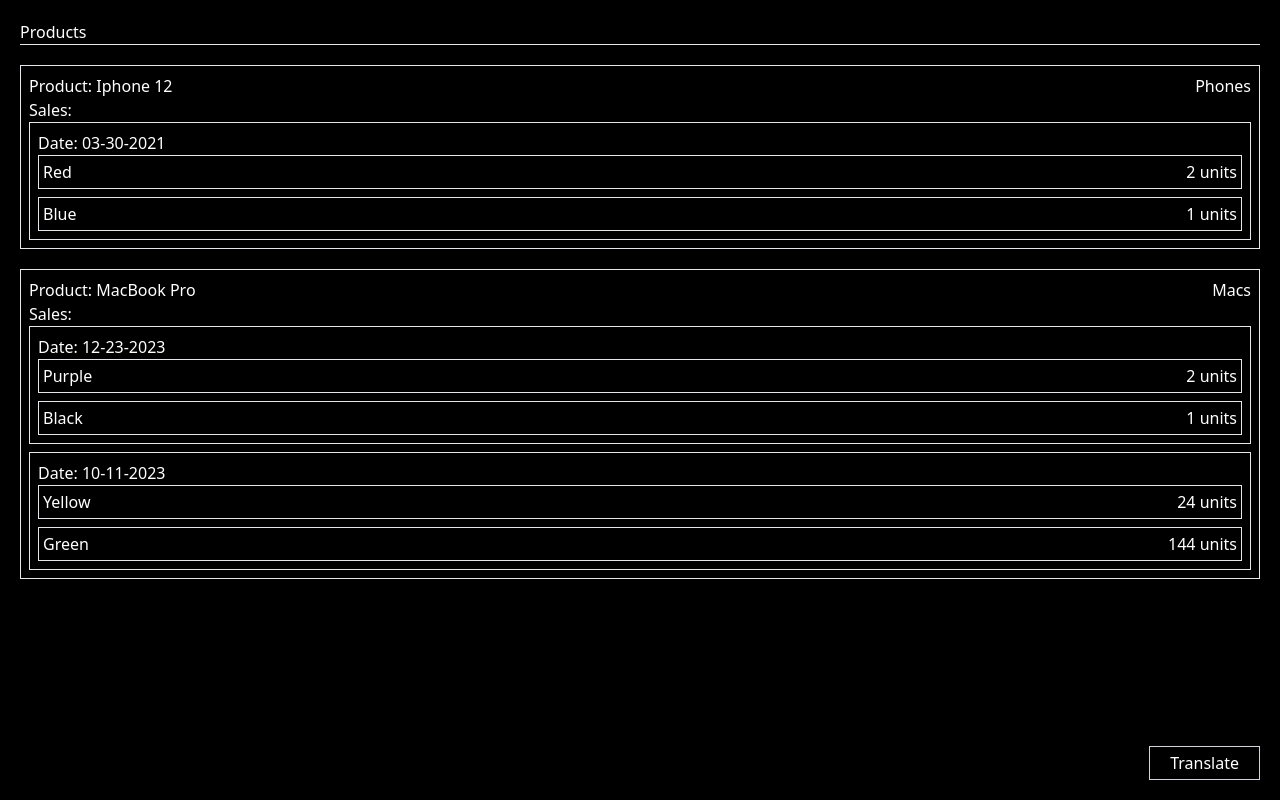
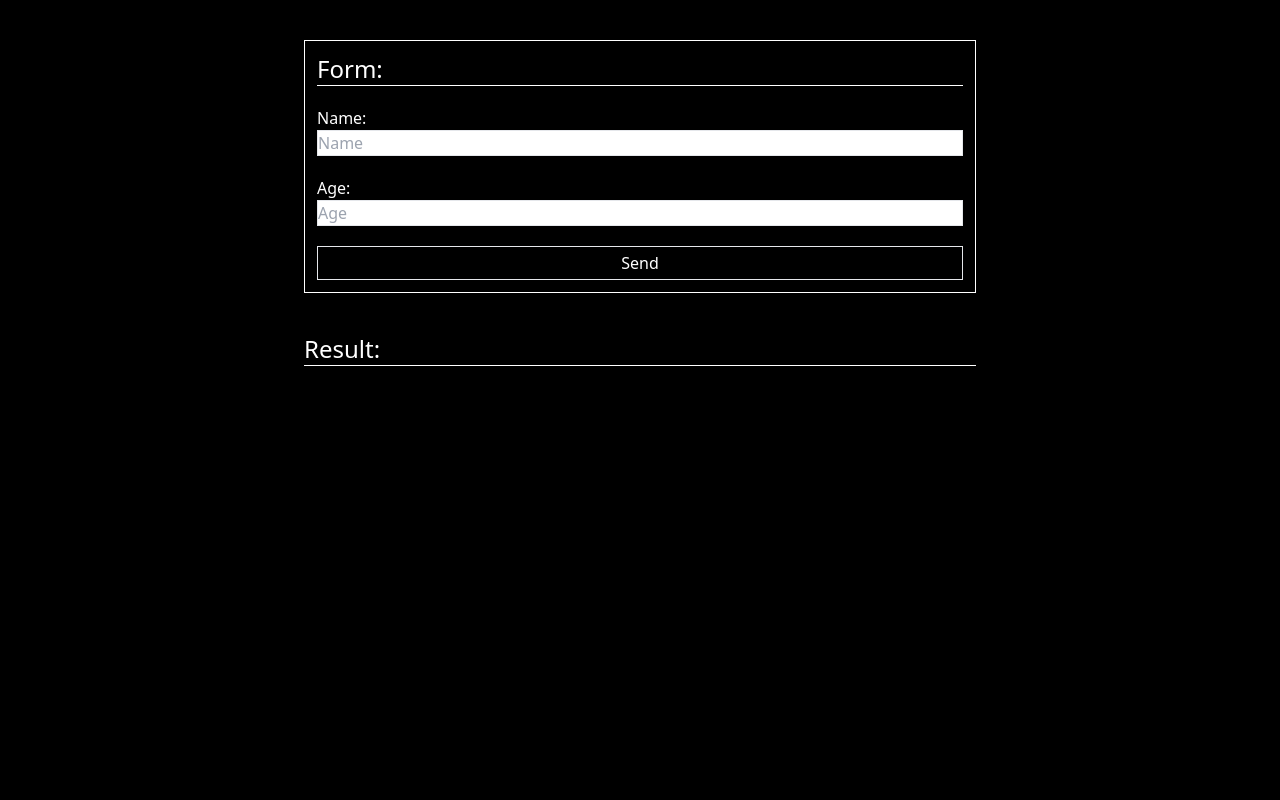
Before and after one commit to HenryMilac/Mixer, a React (Vite) app: page / in a window 1280 px wide. Built offline with nearby package versions, Linux system fonts and the light colour scheme.

Commit message:
Trial: Some details on style projects

```diff
--- a/src/App.tsx
+++ b/src/App.tsx
@@ -1,4 +1,7 @@
+import IconMenuToNavbar from "./MixerFront/Components/IconMenuToNavbar";
+import SwipeEditDelete from "./MixerFront/Components/SwipeEditDelete";
 import FetchFromJSON from "./MixerFront/Exercises/FetchFromJSON/FetchFromJSON";
+import FormNewEditDelete from "./MixerFront/Exercises/FormNewEditDelete/FormNewEditDelete";
 import Z from "./MixerFront/Exercises/Z/Z";
 
 import Reacti18next from "./MixerFront/Issues/TranslatePage/react-i18next/Reacti18next";
@@ -7,7 +10,10 @@ import Reacti18next from "./MixerFront/Issues/TranslatePage/react-i18next/Reacti
 export default function App() {
   return (
     <div>
-      <Reacti18next/>
+      {/* <IconMenuToNavbar/> */}
+      {/* <SwipeEditDelete/> */}
+      <FormNewEditDelete/>
+      {/* <Reacti18next/> */}
       {/* <FetchFromJSON/> */}
 
       {/* <Z/> */}
--- a/src/MixerFront/Components/IconMenuToNavbar.jsx
+++ /dev/null
@@ -1,37 +0,0 @@
-import { useState } from 'react';
-import { GrMenu, GrClose } from 'react-icons/gr';
-import { Link } from 'react-router-dom';
-
-
-export default function IconMenuToNavbar() {
-
-
-    const [isOpen, setIsOpen] = useState(false);
-
-    const toggleMenu = () => {
-        setIsOpen(!isOpen);
-      };
-
-    return (
-        <nav className='flex justify-between'>
-            <p className='text-2xl'>Name del Logo</p>
-            <button onClick={toggleMenu} className='text-4xl bg-white text-gray-400'><GrMenu/></button>
-
-
-
-            {isOpen && (
-                <div className='bg-red-400 fixed top-0 w-full h-screen p-5'>
-                    <div className='flex justify-between'>
-                        <p>Enlaces útiles para tu app</p>
-
-                        <button onClick={toggleMenu}><GrClose/></button>
-                    </div>
-                    <div>
-                        <Link to={'/'} onClick={toggleMenu}>Inicio</Link>
-                    </div>
-                </div>
-            )}
-
-        </nav>
-    )
-}
--- /dev/null
+++ b/src/MixerFront/Components/IconMenuToNavbar.tsx
@@ -0,0 +1,38 @@
+import { useState } from 'react';
+import { Link } from 'react-router-dom';
+import { GrMenu, GrClose } from 'react-icons/gr';
+
+
+
+export default function IconMenuToNavbar() {
+    const [isOpen, setIsOpen] = useState(false);
+    const toggleMenu = () => {
+        setIsOpen(!isOpen);
+    };
+
+
+
+    return (
+        <nav>
+            <div className='flex justify-between p-5'>
+                <p className='text-2xl'>Logo name</p>
+                <button onClick={toggleMenu} className='text-4xl bg-gray-700'><GrMenu/></button>
+            </div>
+
+            {isOpen && (
+                <div className='bg-red-900 fixed top-0 w-full h-screen p-5'>
+                    <div className='flex justify-between'>
+                        <p className='text-2xl'>Logo name</p>
+                        <button onClick={toggleMenu} className='text-4xl'><GrClose/></button>
+                    </div>
+                    <div className='flex flex-col mt-10'>
+                        <Link to={'/'} onClick={toggleMenu}>Link 1</Link>
+                        <Link to={'/'} onClick={toggleMenu}>Link 2</Link>
+                        <Link to={'/'} onClick={toggleMenu}>Link 3</Link>
+                        <Link to={'/'} onClick={toggleMenu}>Link 4</Link>
+                    </div>
+                </div>
+            )}
+        </nav>
+    )
+}
--- a/src/MixerFront/Components/SwipeEditDelete.tsx
+++ b/src/MixerFront/Components/SwipeEditDelete.tsx
@@ -1,9 +1,3 @@
-// Tienes que instalar react-swipeable-list
-// Para resolver el error tienes que instalar prop-types
-// npm i react-swipeable-list
-// npm i prop-types
-// https://www.npmjs.com/package/react-swipeable-list
-
 import 'react-swipeable-list/dist/styles.css';
 import {
     LeadingActions,
@@ -13,8 +7,10 @@ import {
     TrailingActions,
 } from 'react-swipeable-list';
 
+
+
+
 export default function SwipeEditDelete() {
-
     const leadingActions = () => (
         <LeadingActions>
             <SwipeAction onClick={() => console.info('swipe action triggered')}>
@@ -24,7 +20,6 @@ export default function SwipeEditDelete() {
             </SwipeAction>
         </LeadingActions>
     );
-
     const trailingActions = () => (
         <TrailingActions>
             <SwipeAction
@@ -38,14 +33,20 @@ export default function SwipeEditDelete() {
         </TrailingActions>
     );
 
+
+
+
+
     return (
-        <div className='flex'>
+        <div>
+            <h1 className='text-center border-b border-white my-5 text-2xl'>Swipe to right -&gt; or left &lt;- </h1>
+            <div className='flex flex-col max-w-xl mx-auto'>
                 <SwipeableList>
                     <SwipeableListItem
                         leadingActions={leadingActions()}
                         trailingActions={trailingActions()}
                     >
-                    <div className='bg-gray-300 py-4 w-full m-5 text-center cursor-pointer'>
+                        <div className='border border-white py-4 w-full m-5 text-center cursor-pointer'>
                             Item content
                         </div>
                     </SwipeableListItem>
@@ -55,11 +56,21 @@ export default function SwipeEditDelete() {
                         leadingActions={leadingActions()}
                         trailingActions={trailingActions()}
                     >
-                    <div className='bg-gray-300 py-4 w-full m-5 text-center cursor-pointer'>
+                        <div className='border border-white py-4 w-full m-5 text-center cursor-pointer'>
                             Item content
                         </div>
                     </SwipeableListItem>
                 </SwipeableList>
             </div>
+        </div>
     )
 }
+
+
+
+
+// Tienes que instalar react-swipeable-list
+// Para resolver el error tienes que instalar prop-types
+// npm i react-swipeable-list
+// npm i prop-types
+// https://www.npmjs.com/package/react-swipeable-list
--- a/src/MixerFront/Exercises/FormNewEditDelete.tsx
+++ b/src/MixerFront/Exercises/FormNewEditDelete/FormNewEditDelete.tsx
@@ -47,35 +47,39 @@ export default function FormNewEditDelete() {
     }, [person])
 
     return (
-        <div>
-            <form onSubmit={handleSubmit}>
-                <div>
+        <div className="max-w-2xl mx-auto py-10 flex flex-col gap-y-10">
+            <form onSubmit={handleSubmit} className="border border-white p-3 flex flex-col gap-y-5">
+                <h1 className="text-2xl border-b border-white">Form:</h1>
+                <div className="flex flex-col">
                     <label htmlFor="">Name: </label>
-                    <input type="text" placeholder="Name" className="border"
+                    <input type="text" placeholder="Name" className="border text-black"
                         value={name}
                         onChange={(e) => {setName(e.target.value)}}
                     />
                 </div>
-                <div>
+                <div className="flex flex-col">
                     <label htmlFor="">Age: </label>
-                    <input type="number" placeholder="Age" className="border"
+                    <input type="number" placeholder="Age" className="border text-black"
                         value={age}
                         onChange={(e) => {setAge(e.target.value)}}
                     />
                 </div>
-                <input type="submit" value={person.id ? 'Edit': 'Send'} />
+                <input type="submit" value={person.id ? 'Edit': 'Send'} className="border py-1 px-5 cursor-pointer"/>
             </form>
 
+            <div className="flex flex-col gap-y-5">
+                <h1 className="text-2xl border-b border-white">Result:</h1>
                 {persons.map((person) => (
                     <div className="flex justify-between" key={person.id}>
                         <p>{person.name}</p>
                         <p>{person.age}</p>
                         <div className="">
-                        <button onClick={() => setPerson(person)}>Edit</button>
+                            <button onClick={() => setPerson(person)} className="mr-5">Edit</button>
                             <button onClick={() => handleDelete(person.id)}>Delete</button>
                         </div>
                     </div>
                 ))}
             </div>
+        </div>
     )
 }
```
Lines whose indentation alone changed are shown as unchanged.
